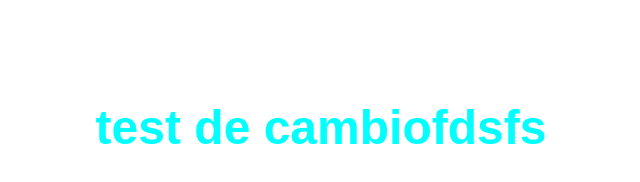
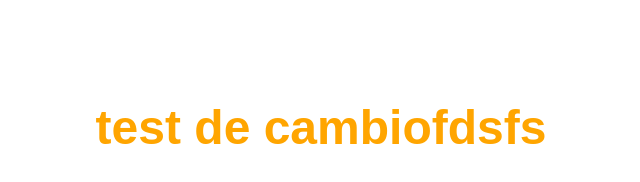
Before and after one commit to GitChulus/Proyecto-web-test, a plain HTML site: page index.html in a window 1280 px wide. Shown: the whole page, without its empty margins (319-959 px from the left). Drawn offline with Linux system fonts and the light colour scheme.

Commit message:
cambio del meet

```diff
--- a/estilos.css
+++ b/estilos.css
@@ -5,7 +5,7 @@
   box-sizing: border-box;
 }
 h1{
-    color: aqua;
+    color: orange;
     font-size: 3rem;
     font-family: Arial, Helvetica, sans-serif;
     display: flex;
```
